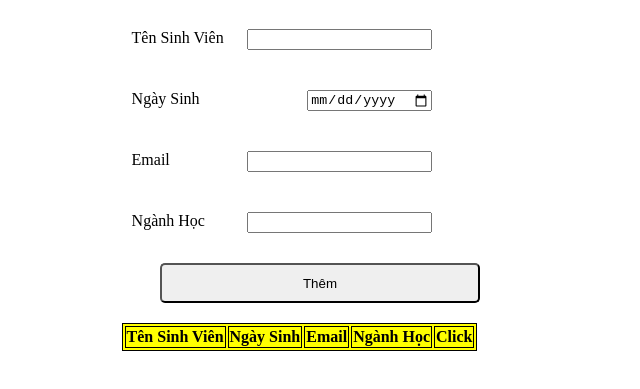
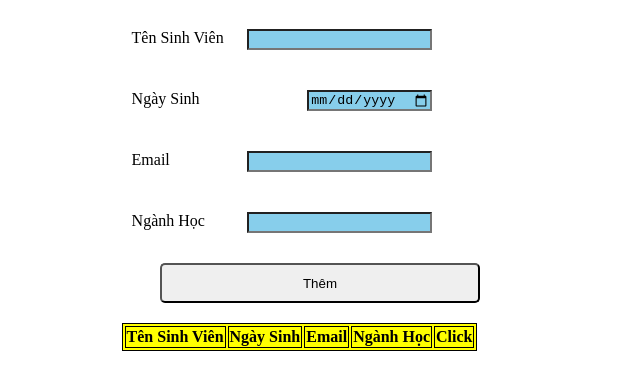
Before and after one commit to CaoLamBaoKhanh/test, a plain HTML site: page index.html in a window 1280 px wide. Shown: the part 69-458 px from the top of the page, without its empty margins (320-960 px from the left). Drawn offline with Linux system fonts and the light colour scheme.

Commit message:
Update index.html

```diff
--- a/index.html
+++ b/index.html
@@ -11,19 +11,19 @@
       <h1>Chương Trình quản lý sinh viên</h1>
       <div class="Group">
         <label for="Name">Tên Sinh Viên</label>
-        <input type="text" class="name" />
+        <input type="text" class="name" style="background-color:skyblue"/>
       </div>
       <div class="Group">
         <label for="BirthDay">Ngày Sinh</label>
-        <input type="date" class="date" />
+        <input type="date" class="date" style="background-color:skyblue"/>
       </div>
       <div class="Group">
         <label for="Email">Email</label>
-        <input type="email" class="email" />
+        <input type="email" class="email" style="background-color:skyblue"/>
       </div>
       <div class="Group">
         <label for="majors">Ngành Học</label>
-        <input type="text" class="manjors" />
+        <input type="text" class="manjors" style="background-color:skyblue"/>
       </div>
       <button class="AXC">Thêm</button>
       <div class="Infor">
```
